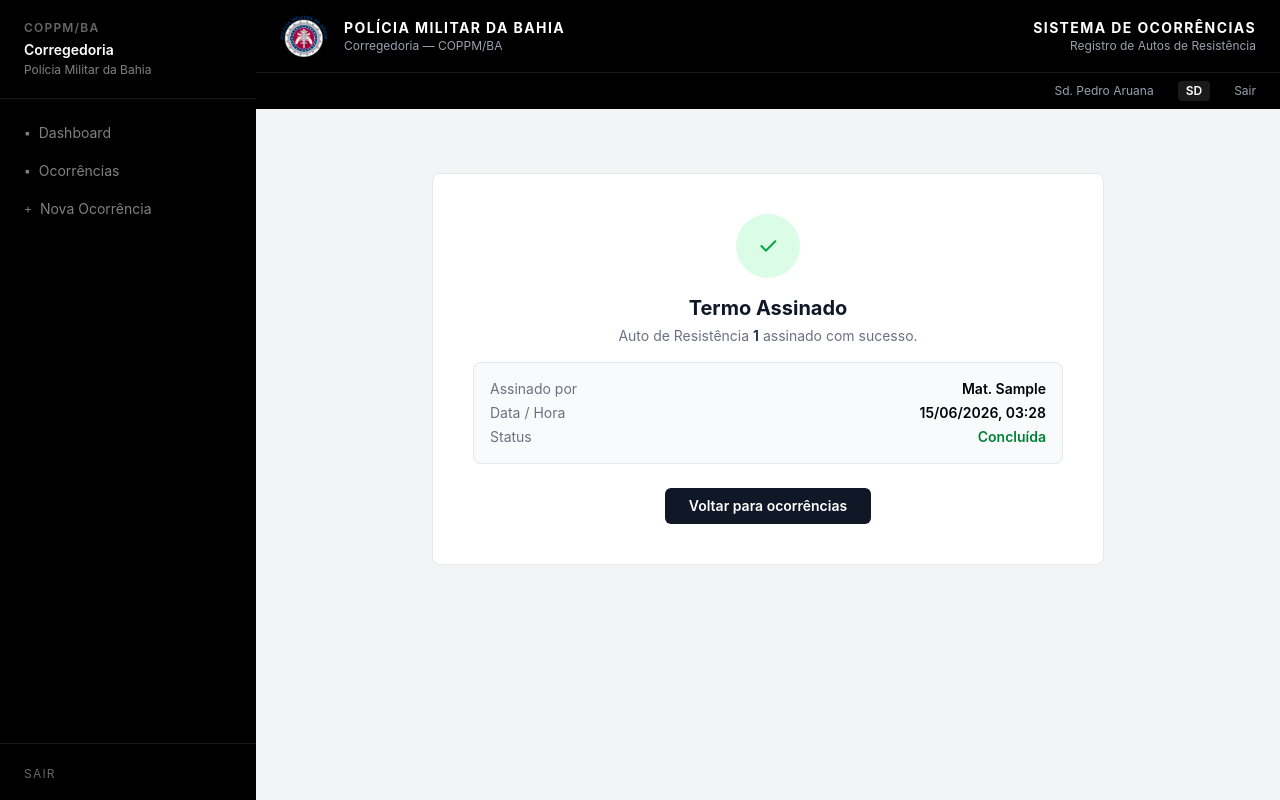
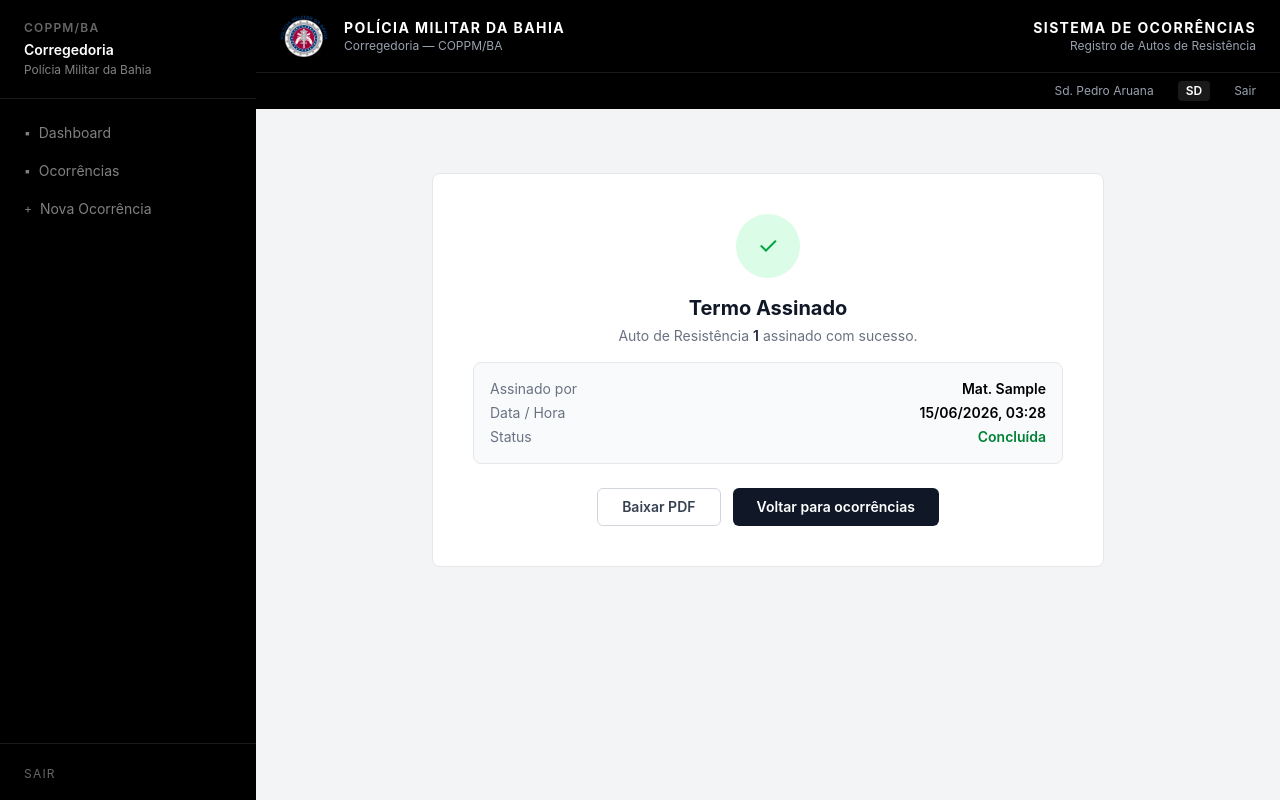
Before and after one commit to Pedroaruana/Corregedoria-PMBA, a React (Vite) app: page /ocorrencias/1/assinar in a window 1280 px wide. Both pictures are taken after typing "Sample", "Sample123" into the empty fields and a click on the button "Assinar Termo Digitalmente". Built offline with nearby package versions, Linux system fonts and the light colour scheme.

Commit message:
feat: geracao de PDF do auto de resistencia

```diff
--- a/src/pages/AssinarTermo.tsx
+++ b/src/pages/AssinarTermo.tsx
@@ -1,6 +1,7 @@
 import { useState } from 'react'
 import { useParams, useNavigate } from 'react-router-dom'
 import brasao from '@/assets/PMBA.png'
+import { gerarPDFAutoResistencia } from '@/utils/gerarPDF'
 
 const mockTermo = {
   protocolo: 'AR-2026/0342',
@@ -72,12 +73,26 @@ export function AssinarTermo() {
               <span className="font-semibold text-green-700">Concluída</span>
             </div>
           </div>
+          <div className="flex gap-3 justify-center">
+            <button
+              onClick={() => gerarPDFAutoResistencia({
+                ...mockTermo,
+                armaApreendida: true,
+                feridos: 0,
+                assinadoPor: matricula,
+                dataAssinatura: horaAssinatura,
+              })}
+              className="border border-gray-300 text-gray-700 px-6 py-2 rounded-md text-sm font-semibold hover:bg-gray-50 transition-colors"
+            >
+              Baixar PDF
+            </button>
             <button
               onClick={() => navigate('/ocorrencias')}
               className="bg-gray-900 text-white px-6 py-2 rounded-md text-sm font-semibold hover:bg-black transition-colors"
             >
               Voltar para ocorrências
             </button>
+          </div>
         </div>
       </div>
     )
--- /dev/null
+++ b/src/utils/gerarPDF.ts
@@ -0,0 +1,185 @@
+import jsPDF from 'jspdf'
+
+interface DadosPDF {
+  protocolo: string
+  dataFato: string
+  horaFato: string
+  bpm: string
+  local: string
+  policiais: { nome: string; patente: string; matricula: string }[]
+  arma: string
+  calibre: string
+  disparos: number
+  armaApreendida: boolean
+  vitimasFatais: number
+  feridos: number
+  narrativa: string
+  assinadoPor?: string
+  dataAssinatura?: string
+}
+
+export function gerarPDFAutoResistencia(dados: DadosPDF) {
+  const doc = new jsPDF({ unit: 'mm', format: 'a4' })
+  const margin = 20
+  const pageWidth = 210
+  const contentWidth = pageWidth - margin * 2
+  let y = margin
+
+  const linha = () => {
+    doc.setDrawColor(180, 180, 180)
+    doc.line(margin, y, pageWidth - margin, y)
+    y += 5
+  }
+
+  const titulo = (texto: string, size = 10) => {
+    doc.setFontSize(size)
+    doc.setFont('helvetica', 'bold')
+    doc.setTextColor(100, 100, 100)
+    doc.text(texto.toUpperCase(), margin, y)
+    y += 5
+  }
+
+  const valor = (texto: string, size = 10) => {
+    doc.setFontSize(size)
+    doc.setFont('helvetica', 'normal')
+    doc.setTextColor(30, 30, 30)
+    const linhas = doc.splitTextToSize(texto, contentWidth)
+    doc.text(linhas, margin, y)
+    y += linhas.length * 5 + 2
+  }
+
+  const grid = (itens: { label: string; valor: string }[], colunas = 3) => {
+    const colWidth = contentWidth / colunas
+    const startY = y
+    itens.forEach((item, i) => {
+      const x = margin + (i % colunas) * colWidth
+      const rowY = startY + Math.floor(i / colunas) * 14
+      doc.setFontSize(8)
+      doc.setFont('helvetica', 'bold')
+      doc.setTextColor(120, 120, 120)
+      doc.text(item.label.toUpperCase(), x, rowY)
+      doc.setFontSize(10)
+      doc.setFont('helvetica', 'normal')
+      doc.setTextColor(30, 30, 30)
+      doc.text(item.valor, x, rowY + 5)
+    })
+    y = startY + Math.ceil(itens.length / colunas) * 14 + 2
+  }
+
+  // ── Cabeçalho ──
+  doc.setFillColor(10, 10, 10)
+  doc.rect(0, 0, pageWidth, 28, 'F')
+
+  doc.setFontSize(7)
+  doc.setFont('helvetica', 'normal')
+  doc.setTextColor(160, 160, 160)
+  doc.text('ESTADO DA BAHIA', margin, 10)
+
+  doc.setFontSize(13)
+  doc.setFont('helvetica', 'bold')
+  doc.setTextColor(255, 255, 255)
+  doc.text('POLÍCIA MILITAR DA BAHIA', margin, 17)
+
+  doc.setFontSize(8)
+  doc.setFont('helvetica', 'normal')
+  doc.setTextColor(160, 160, 160)
+  doc.text('Corregedoria — COPPM/BA', margin, 23)
+
+  doc.setFontSize(8)
+  doc.setFont('helvetica', 'bold')
+  doc.setTextColor(160, 160, 160)
+  doc.text('AUTO DE RESISTÊNCIA', pageWidth - margin, 14, { align: 'right' })
+  doc.setFontSize(11)
+  doc.setFont('helvetica', 'bold')
+  doc.setTextColor(255, 255, 255)
+  doc.text(dados.protocolo, pageWidth - margin, 21, { align: 'right' })
+
+  y = 36
+
+  // ── Dados gerais ──
+  grid([
+    { label: 'Data do fato', valor: dados.dataFato },
+    { label: 'Hora', valor: dados.horaFato },
+    { label: 'BPM', valor: dados.bpm },
+  ])
+
+  titulo('Local da ocorrência')
+  valor(dados.local)
+  y += 2
+
+  // ── Policiais ──
+  titulo('Policiais envolvidos')
+  dados.policiais.forEach(p => {
+    valor(`${p.patente} ${p.nome}  —  Matrícula: ${p.matricula}`)
+  })
+  y += 2
+
+  // ── Armamento ──
+  grid([
+    { label: 'Arma utilizada', valor: `${dados.arma} — ${dados.calibre}` },
+    { label: 'Disparos efetuados', valor: String(dados.disparos) },
+    { label: 'Arma apreendida', valor: dados.armaApreendida ? 'Sim' : 'Não' },
+    { label: 'Vítimas fatais', valor: String(dados.vitimasFatais) },
+    { label: 'Feridos', valor: String(dados.feridos) },
+  ], 3)
+
+  linha()
+
+  // ── Narrativa ──
+  titulo('Narrativa dos fatos')
+  valor(dados.narrativa)
+
+  y += 4
+  linha()
+
+  // ── Aviso legal ──
+  doc.setFontSize(8)
+  doc.setFont('helvetica', 'italic')
+  doc.setTextColor(120, 120, 120)
+  const aviso = 'Ao assinar este termo, o policial declara que as informações prestadas são verídicas e assume responsabilidade legal pelo conteúdo deste Auto de Resistência, conforme Art. 299 do Código Penal Brasileiro.'
+  const avisoLinhas = doc.splitTextToSize(aviso, contentWidth)
+  doc.text(avisoLinhas, margin, y)
+  y += avisoLinhas.length * 4 + 8
+
+  // ── Assinatura ──
+  if (dados.assinadoPor) {
+    doc.setFillColor(245, 245, 245)
+    doc.roundedRect(margin, y, contentWidth, 24, 2, 2, 'F')
+
+    doc.setFontSize(8)
+    doc.setFont('helvetica', 'bold')
+    doc.setTextColor(80, 80, 80)
+    doc.text('ASSINADO DIGITALMENTE', margin + 6, y + 7)
+
+    doc.setFont('helvetica', 'normal')
+    doc.setTextColor(30, 30, 30)
+    doc.text(`Matrícula: ${dados.assinadoPor}`, margin + 6, y + 13)
+    doc.text(`Data/Hora: ${dados.dataAssinatura ?? ''}`, margin + 6, y + 19)
+
+    doc.setFontSize(8)
+    doc.setFont('helvetica', 'bold')
+    doc.setTextColor(20, 130, 60)
+    doc.text('✓ Assinatura válida', pageWidth - margin - 6, y + 13, { align: 'right' })
+  } else {
+    doc.setDrawColor(180, 180, 180)
+    doc.rect(margin, y, contentWidth / 2 - 5, 20)
+    doc.setFontSize(8)
+    doc.setTextColor(150, 150, 150)
+    doc.text('Assinatura do policial', margin + 4, y + 12)
+    y += 24
+  }
+
+  // ── Rodapé ──
+  const totalPages = 1
+  doc.setFontSize(7)
+  doc.setFont('helvetica', 'normal')
+  doc.setTextColor(160, 160, 160)
+  doc.text(
+    `Documento gerado em ${new Date().toLocaleString('pt-BR')} — COPPM/BA — Página 1 de ${totalPages}`,
+    pageWidth / 2,
+    295,
+    { align: 'center' }
+  )
+
+  doc.save(`${dados.protocolo.replace('/', '-')}.pdf`)
+}
```
Lines whose indentation alone changed are shown as unchanged.
